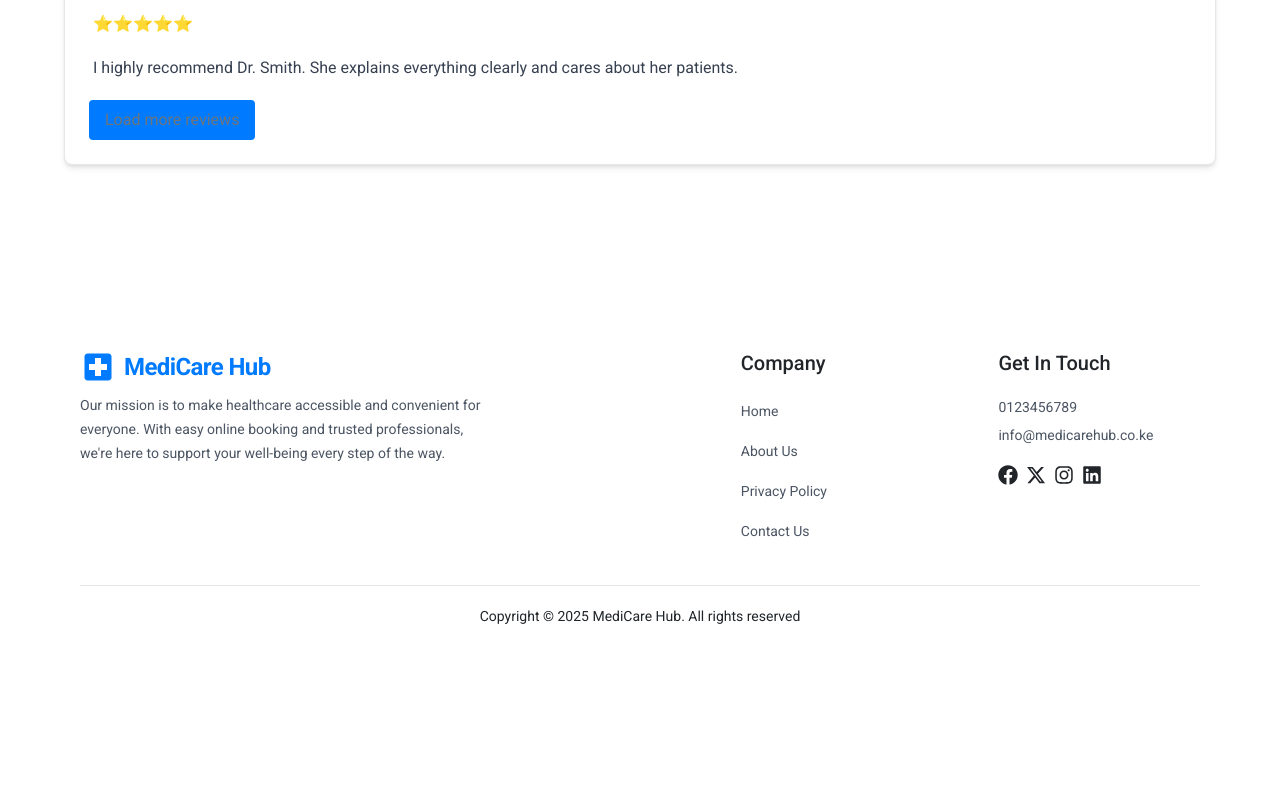
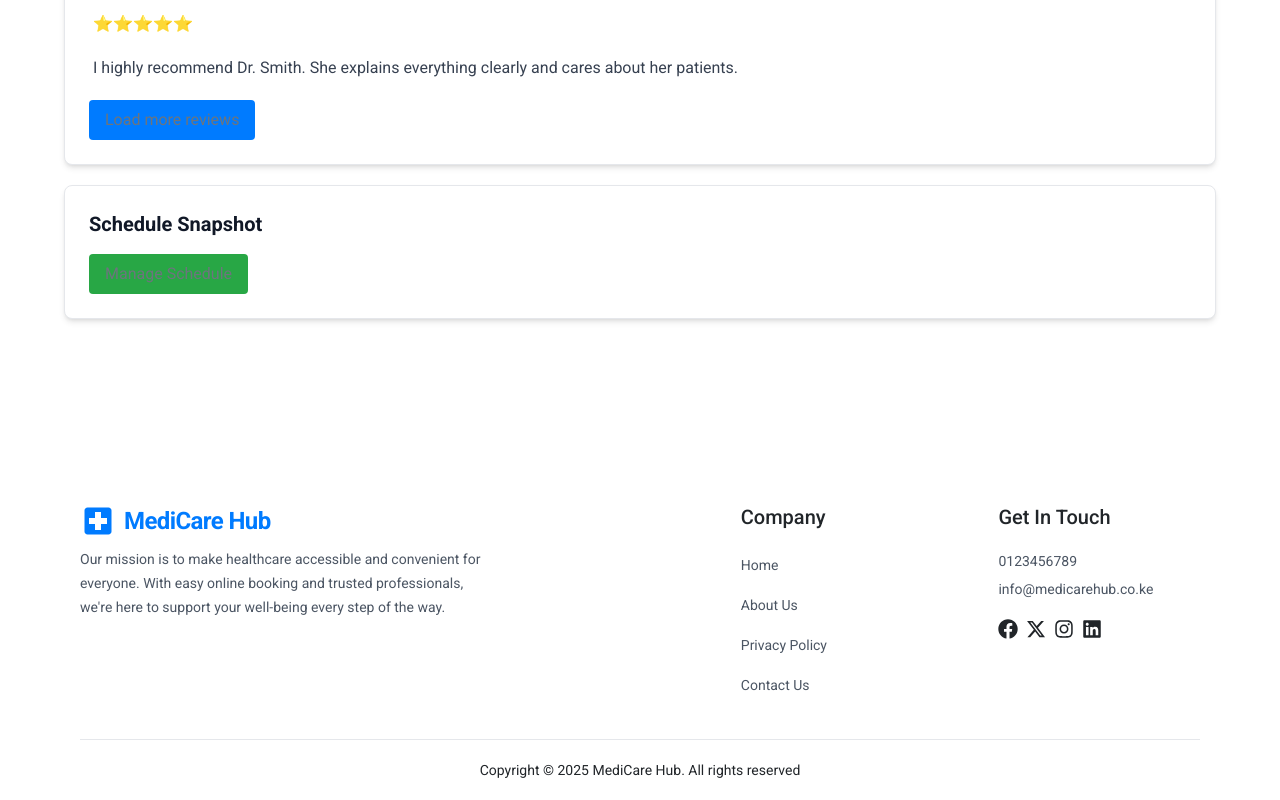
Before and after one commit to briansimiyuj/doctor-appointment-app, a React (Vite) app: page /dashboard in a window 1280 px wide. Shown: the part 1098-1898 px from the top of the page. Before the commit the page ends 1744 px from the top, so only its background shows below. Built offline with nearby package versions, Linux system fonts and the light colour scheme; a web font is replaced by a local one.

Commit message:
feat: ScheduleSnapshot section with SlotsList subcomponent

```diff
--- /dev/null
+++ b/src/components/Dashboard/ScheduleSnapshot/ScheduleSnapshot.tsx
@@ -0,0 +1,24 @@
+import { useNavigate } from "react-router-dom"
+
+const ScheduleSnapshot: React.FC = ()=>{
+
+    const navigate = useNavigate()
+
+    return(
+
+        <div className="dark:bg-primary-bg bg-white p-6 rounded-lg shadow-md border border-gray-200 dark:border-gray-700 mt-5">
+
+            <h2 className="text-xl font-semibold text-gray-900 dark:text-white mb-4">Schedule Snapshot </h2>
+
+            <button
+               className="bg-secondary-btn dark:text-white px-4 py-2 rounded hover:opacity-90"
+               onClick={() => navigate("/schedule")}
+            >Manage Schedule</button>
+
+        </div>
+
+    )
+
+}
+
+export default ScheduleSnapshot
--- a/src/pages/DashboardPage.tsx
+++ b/src/pages/DashboardPage.tsx
@@ -1,5 +1,6 @@
 import PerformanceSummary from "../components/Dashboard/PerformanceSummary"
 import ReviewsSection from "../components/Dashboard/ReviewSection/ReviewsSection"
+import ScheduleSnapshot from "../components/Dashboard/ScheduleSnapshot/ScheduleSnapshot"
 import StatsGrid from "../components/Dashboard/StatsGrid"
 
 const DashboardPage: React.FC = ()=>{
@@ -16,6 +17,8 @@ const DashboardPage: React.FC = ()=>{
 
             <ReviewsSection/>
 
+            <ScheduleSnapshot/>
+
         </div>
 
     )
```
Also changed, not shown: 1 other file (tests, documents, lock files or other folders).
